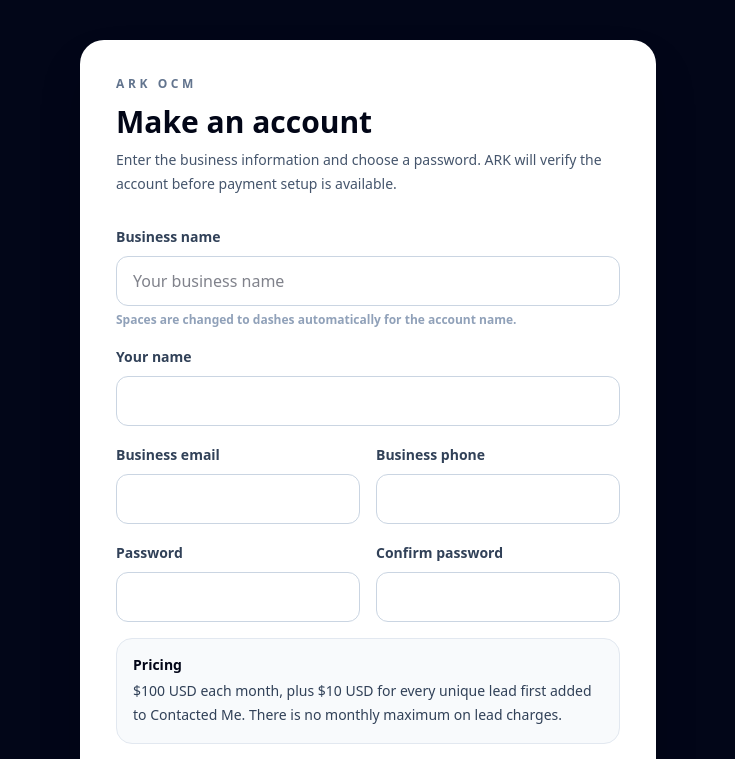
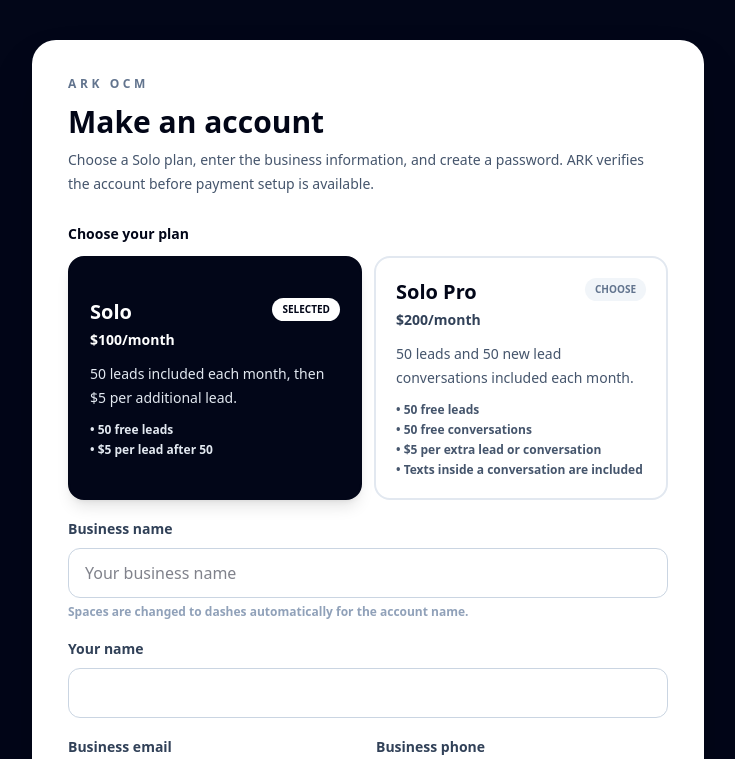
Before and after one commit to christensenandrew455-cell/ark-websites-ocm, a Next.js app: page /signup in a window 1280 px wide. Shown: the top 759 px of the page, without its empty margins (272-1007 px from the left). Built offline with nearby package versions, Linux system fonts and the light colour scheme; no server answers; what @capacitor/core would draw is missing.

Commit message:
Replace signup pricing with Solo plans

```diff
--- a/app/signup/page.js
+++ b/app/signup/page.js
@@ -9,6 +9,23 @@
 import { PRIVACY_VERSION, TERMS_VERSION } from "../lib/legal";
 import { dashBusinessName } from "../lib/valueUtils";
 
+const PLANS = [
+  {
+    key: "solo",
+    name: "Solo",
+    price: "$100/month",
+    description: "50 leads included each month, then $5 per additional lead.",
+    details: ["50 free leads", "$5 per lead after 50"],
+  },
+  {
+    key: "solo_pro",
+    name: "Solo Pro",
+    price: "$200/month",
+    description: "50 leads and 50 new lead conversations included each month.",
+    details: ["50 free leads", "50 free conversations", "$5 per extra lead or conversation", "Texts inside a conversation are included"],
+  },
+];
+
 export default function SignupPage() {
   const router = useRouter();
   const [form, setForm] = useState({
@@ -18,6 +35,7 @@
     accountPhone: "",
     password: "",
     confirmPassword: "",
+    billingPlan: "solo",
   });
   const [acceptedLegal, setAcceptedLegal] = useState(false);
   const [error, setError] = useState("");
@@ -56,6 +74,7 @@
           accountEmail: form.accountEmail,
           accountPhone: form.accountPhone,
           password: form.password,
+          billingPlan: form.billingPlan,
           acceptedTerms: true,
           acceptedPrivacy: true,
           termsVersion: TERMS_VERSION,
@@ -71,16 +90,55 @@
     }
   }
 
+  const selectedPlan = PLANS.find((plan) => plan.key === form.billingPlan) || PLANS[0];
+  const billingAgreement = form.billingPlan === "solo_pro"
+    ? "$200 per month with 50 leads and 50 new lead conversations included, then $5 for each additional lead or conversation. Individual texts inside a conversation are not charged separately."
+    : "$100 per month with 50 leads included, then $5 for each additional lead.";
+
   return (
     <main className="min-h-screen bg-slate-950 p-5 py-10">
-      <div className="mx-auto w-full max-w-xl rounded-3xl bg-white p-7 shadow-2xl md:p-9">
+      <div className="mx-auto w-full max-w-2xl rounded-3xl bg-white p-7 shadow-2xl md:p-9">
         <p className="text-xs font-bold uppercase tracking-[0.3em] text-slate-500">ARK OCM</p>
         <h1 className="mt-3 text-3xl font-bold">Make an account</h1>
         <p className="mt-2 text-sm leading-6 text-slate-600">
-          Enter the business information and choose a password. ARK will verify the account before payment setup is available.
+          Choose a Solo plan, enter the business information, and create a password. ARK verifies the account before payment setup is available.
         </p>
 
         <form onSubmit={handleSubmit} className="mt-7 grid gap-4 md:grid-cols-2">
+          <fieldset className="md:col-span-2">
+            <legend className="text-sm font-black text-slate-950">Choose your plan</legend>
+            <div className="mt-3 grid gap-3 sm:grid-cols-2">
+              {PLANS.map((plan) => {
+                const selected = form.billingPlan === plan.key;
+                return (
+                  <button
+                    key={plan.key}
+                    type="button"
+                    onClick={() => setForm((current) => ({ ...current, billingPlan: plan.key }))}
+                    className={selected
+                      ? "rounded-2xl border-2 border-slate-950 bg-slate-950 p-5 text-left text-white shadow-lg"
+                      : "rounded-2xl border-2 border-slate-200 bg-white p-5 text-left text-slate-950 hover:border-slate-400"}
+                    aria-pressed={selected}
+                  >
+                    <div className="flex items-start justify-between gap-3">
+                      <div>
+                        <p className="text-xl font-black">{plan.name}</p>
+                        <p className={selected ? "mt-1 text-sm font-black text-white" : "mt-1 text-sm font-black text-slate-700"}>{plan.price}</p>
+                      </div>
+                      <span className={selected ? "rounded-full bg-white px-2.5 py-1 text-[10px] font-black uppercase text-slate-950" : "rounded-full bg-slate-100 px-2.5 py-1 text-[10px] font-black uppercase text-slate-500"}>
+                        {selected ? "Selected" : "Choose"}
+                      </span>
+                    </div>
+                    <p className={selected ? "mt-3 text-sm leading-6 text-slate-200" : "mt-3 text-sm leading-6 text-slate-600"}>{plan.description}</p>
+                    <ul className={selected ? "mt-3 space-y-1 text-xs font-bold text-slate-200" : "mt-3 space-y-1 text-xs font-bold text-slate-600"}>
+                      {plan.details.map((detail) => <li key={detail}>• {detail}</li>)}
+                    </ul>
+                  </button>
+                );
+              })}
+            </div>
+          </fieldset>
+
           <label className="block md:col-span-2">
             <span className="text-sm font-semibold text-slate-700">Business name</span>
             <input required name="businessName" autoComplete="organization" value={form.businessName} onChange={updateField} placeholder="Your business name" className="mt-2 w-full rounded-xl border border-slate-300 px-4 py-3 outline-none focus:border-slate-950" />
@@ -108,21 +166,21 @@
           </label>
 
           <div className="rounded-2xl border border-slate-200 bg-slate-50 p-4 md:col-span-2">
-            <p className="text-sm font-black text-slate-950">Pricing</p>
-            <p className="mt-1 text-sm leading-6 text-slate-700">$100 USD each month, plus $10 USD for every unique lead first added to Contacted Me. There is no monthly maximum on lead charges.</p>
+            <p className="text-sm font-black text-slate-950">Selected: {selectedPlan.name}</p>
+            <p className="mt-1 text-sm leading-6 text-slate-700">{billingAgreement}</p>
           </div>
 
           <label className="flex items-start gap-3 rounded-2xl border border-slate-200 bg-slate-50 p-4 md:col-span-2">
             <input required type="checkbox" checked={acceptedLegal} onChange={(event) => setAcceptedLegal(event.target.checked)} className="mt-1 h-4 w-4 shrink-0 accent-slate-950" />
             <span className="text-sm leading-6 text-slate-700">
-              I have read and agree to the <Link href="/terms" target="_blank" rel="noreferrer" className="font-black text-slate-950 underline">Terms of Use</Link> and <Link href="/privacy" target="_blank" rel="noreferrer" className="font-black text-slate-950 underline">Privacy Policy</Link>, including recurring billing of $100 per month plus $10 for each unique lead added to Contacted Me, with no monthly maximum on lead charges.
+              I have read and agree to the <Link href="/terms" target="_blank" rel="noreferrer" className="font-black text-slate-950 underline">Terms of Use</Link> and <Link href="/privacy" target="_blank" rel="noreferrer" className="font-black text-slate-950 underline">Privacy Policy</Link>, including recurring billing under the selected {selectedPlan.name} plan: {billingAgreement}
             </span>
           </label>
 
           {error && <p className="rounded-xl bg-red-50 p-3 text-sm font-semibold text-red-700 md:col-span-2">{error}</p>}
 
           <button disabled={submitting || !acceptedLegal} className="rounded-xl bg-slate-950 px-5 py-3 font-bold text-white disabled:opacity-60 md:col-span-2">
-            {submitting ? "Submitting for verification…" : "Submit for verification"}
+            {submitting ? "Submitting for verification…" : `Submit ${selectedPlan.name} for verification`}
           </button>
         </form>
 
```
